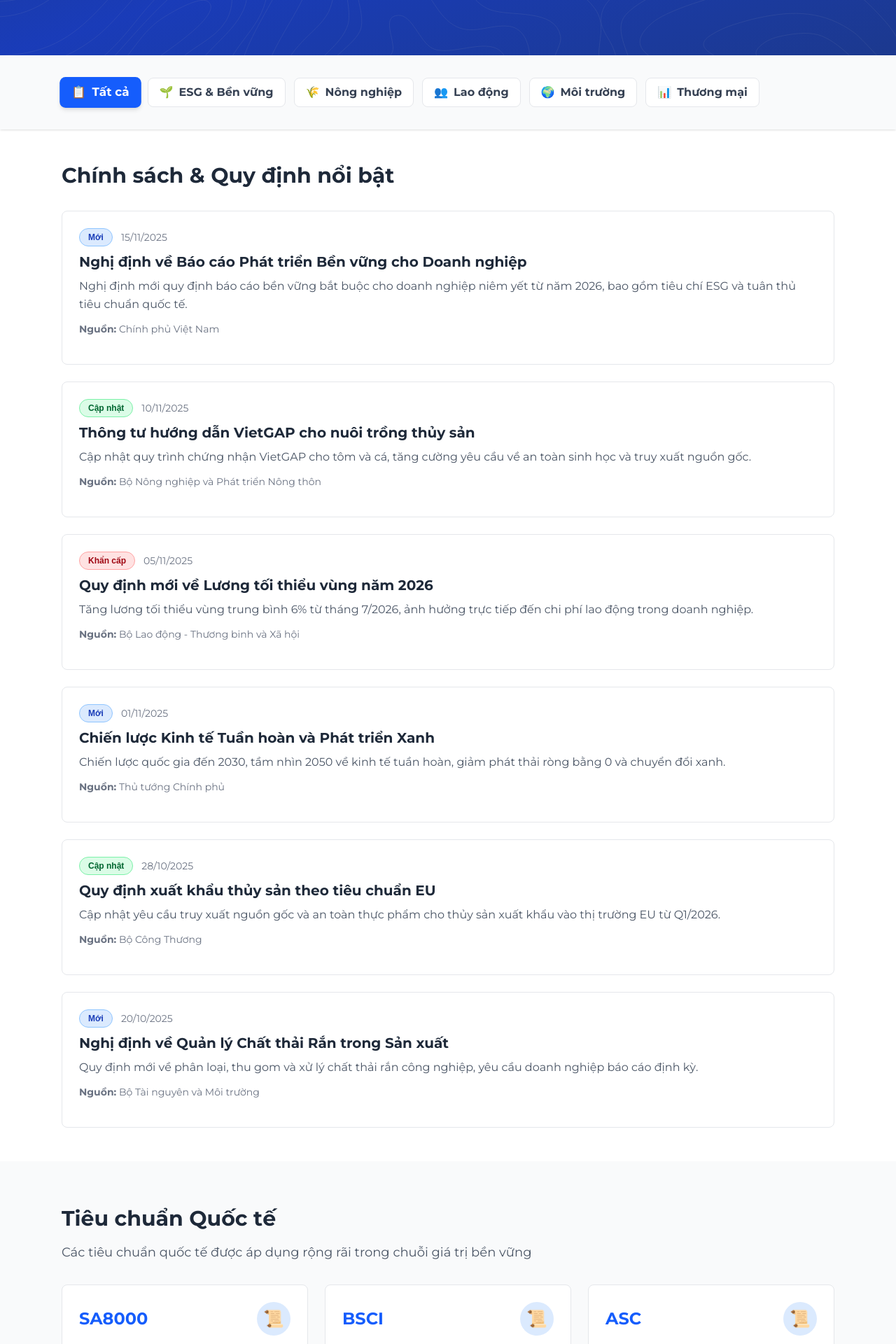
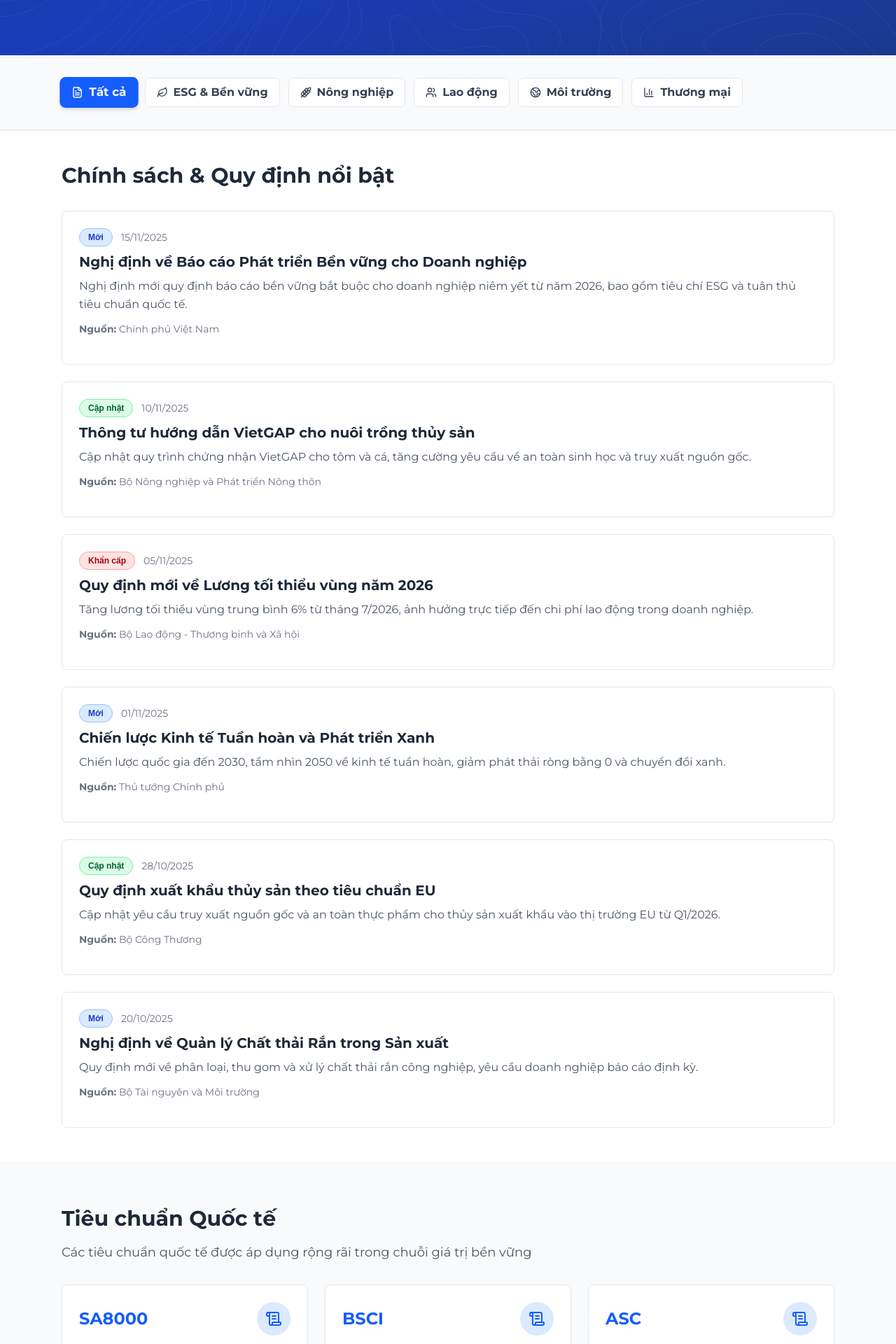
Before and after one commit to aitechdev79/sus_agri_mekong, a Next.js app: page /policy in a window 1280 px wide. Shown: the part 380-2300 px from the top of the page at 70% size. Built offline with nearby package versions, Linux system fonts and the light colour scheme; no server answers.

Commit message:
Use Lucide icons in policy page

```diff
--- a/src/app/policy/page.tsx
+++ b/src/app/policy/page.tsx
@@ -4,6 +4,7 @@ import { useState } from 'react';
 import NavigationBar from '@/components/NavigationBar';
 import Footer from '@/components/Footer';
 import Image from 'next/image';
+import { BarChart3, FileText, Globe2, Leaf, ScrollText, Users, Wheat } from 'lucide-react';
 
 type PolicyCategory = 'all' | 'esg' | 'agriculture' | 'labor' | 'environment' | 'trade';
 
@@ -21,12 +22,12 @@ export default function PolicyPage() {
   const [selectedCategory, setSelectedCategory] = useState<PolicyCategory>('all');
 
   const categories = [
-    { id: 'all' as PolicyCategory, name: 'Tất cả', icon: '📋' },
-    { id: 'esg' as PolicyCategory, name: 'ESG & Bền vững', icon: '🌱' },
-    { id: 'agriculture' as PolicyCategory, name: 'Nông nghiệp', icon: '🌾' },
-    { id: 'labor' as PolicyCategory, name: 'Lao động', icon: '👥' },
-    { id: 'environment' as PolicyCategory, name: 'Môi trường', icon: '🌍' },
-    { id: 'trade' as PolicyCategory, name: 'Thương mại', icon: '📊' },
+    { id: 'all' as PolicyCategory, name: 'Tất cả', icon: <FileText className="w-4 h-4" /> },
+    { id: 'esg' as PolicyCategory, name: 'ESG & Bền vững', icon: <Leaf className="w-4 h-4" /> },
+    { id: 'agriculture' as PolicyCategory, name: 'Nông nghiệp', icon: <Wheat className="w-4 h-4" /> },
+    { id: 'labor' as PolicyCategory, name: 'Lao động', icon: <Users className="w-4 h-4" /> },
+    { id: 'environment' as PolicyCategory, name: 'Môi trường', icon: <Globe2 className="w-4 h-4" /> },
+    { id: 'trade' as PolicyCategory, name: 'Thương mại', icon: <BarChart3 className="w-4 h-4" /> },
   ];
 
   const policies: Policy[] = [
@@ -271,8 +272,8 @@ export default function PolicyPage() {
                     <h3 className="font-montserrat font-bold text-2xl text-blue-600">
                       {standard.code}
                     </h3>
-                    <div className="w-12 h-12 bg-blue-100 rounded-full flex items-center justify-center">
-                      <span className="text-2xl">📜</span>
+                    <div className="w-12 h-12 bg-blue-100 rounded-full flex items-center justify-center text-blue-600">
+                      <ScrollText className="w-6 h-6" />
                     </div>
                   </div>
                   <h4 className="font-montserrat font-semibold text-lg text-gray-800 mb-2">
```
